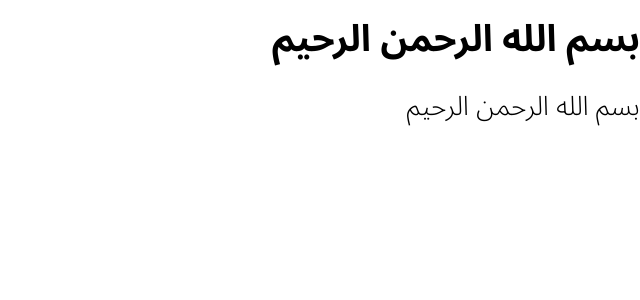
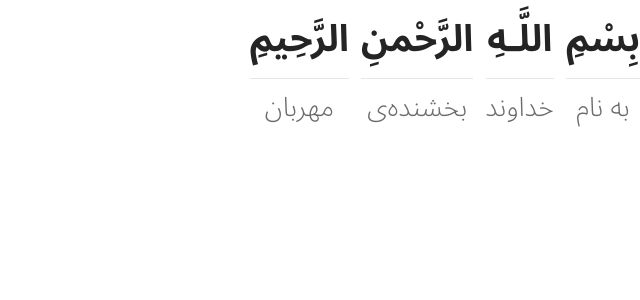
Before and after one commit to boroji/quran-hadi, a Next.js app: page / in a window 1280 px wide. Shown: the top 300 px of the page, without its empty margins (640-1280 px from the left). Built offline with nearby package versions, Linux system fonts and the light colour scheme.

Commit message:
first verse designed alhamdullilah

```diff
--- /dev/null
+++ b/components/Verse/Ayah.js
@@ -0,0 +1,22 @@
+import Kalameh from '@components/Typography/Kalameh/Kalameh'
+import Tarjomeh from '@components/Typography/Tarjomeh/Tarjomeh'
+import styles from './Ayah.module.scss'
+
+const Ayah = ({ text }) => {
+	const { container, words } = styles
+
+	return (
+		<section className={container}>
+			{text.map(({ id, kalameh, tarjomeh }) => {
+				return (
+					<article key={id} className={words}>
+						<Kalameh text={kalameh} />
+						<Tarjomeh text={tarjomeh} />
+					</article>
+				)
+			})}
+		</section>
+	)
+}
+
+export default Ayah
--- /dev/null
+++ b/components/Verse/Ayah.module.scss
@@ -0,0 +1,13 @@
+@use '../../scss/' as *;
+
+.container {
+	display: flex;
+	flex-direction: row-reverse;
+	gap: $px-14;
+}
+
+.words {
+	display: flex;
+	flex-direction: column;
+	justify-content: center;
+}
--- a/components/typography/Ayah/Ayah.js
+++ b/components/typography/Kalameh/Kalameh.js
@@ -1,4 +1,4 @@
-import styles from './Ayah.module.scss'
+import styles from './Kalameh.module.scss'
 import { Noto_Sans_Arabic } from '@next/font/google'
 
 const ArabicFont = Noto_Sans_Arabic({
@@ -7,10 +7,10 @@ const ArabicFont = Noto_Sans_Arabic({
 	display: 'block',
 })
 
-const Ayah = ({ id, className, text }) => {
-	const { ayah } = styles
+const Kalameh = ({ id, className, text }) => {
+	const { typeStyle } = styles
 
-	const dynamicClassName = `${ArabicFont.variable} ${ayah} ${className ? className : ''}`
+	const dynamicClassName = `${ArabicFont.variable} ${typeStyle} ${className ? className : ''}`
 
 	return (
 		<h1 dir='rtl' id={id} className={dynamicClassName} style={ArabicFont.style}>
@@ -19,4 +19,4 @@ const Ayah = ({ id, className, text }) => {
 	)
 }
 
-export default Ayah
+export default Kalameh
--- a/components/typography/Ayah/Ayah.module.scss
+++ b/components/typography/Kalameh/Kalameh.module.scss
@@ -1,13 +1,15 @@
 @use '../../../scss/' as *;
 
-.ayah {
+.typeStyle {
 	font-size: $h4;
+	color: $gray-10;
 	font-family: var(--noto-sans);
 	font-weight: 626;
+	text-align: center;
 }
 
 @media screen and (max-width: $md) {
-	.ayah {
+	.typeStyle {
 		font-size: $h5;
 	}
 }
--- a/components/typography/Tarjomeh/Tarjomeh.js
+++ b/components/typography/Tarjomeh/Tarjomeh.js
@@ -8,9 +8,9 @@ const ArabicFont = Noto_Sans_Arabic({
 })
 
 const Tarjomeh = ({ id, className, text }) => {
-	const { tarjomeh } = styles
+	const { typeStyle } = styles
 
-	const dynamicClassName = `${ArabicFont.variable} ${tarjomeh} ${className ? className : ''}`
+	const dynamicClassName = `${ArabicFont.variable} ${typeStyle} ${className ? className : ''}`
 
 	return (
 		<h2 dir='rtl' id={id} className={dynamicClassName} style={ArabicFont.style}>
--- a/components/typography/Tarjomeh/Tarjomeh.module.scss
+++ b/components/typography/Tarjomeh/Tarjomeh.module.scss
@@ -1,13 +1,16 @@
 @use '../../../scss/' as *;
 
-.tarjomeh {
+.typeStyle {
 	font-size: $h5;
+	color: $gray-40;
 	font-family: var(--noto-sans);
 	font-weight: 313;
+	text-align: center;
+	border-top: $px-2 solid $gray-90;
 }
 
 @media screen and (max-width: $md) {
-	.tarjomeh {
+	.typeStyle {
 		font-size: $h6;
 	}
 }
--- a/pages/index.js
+++ b/pages/index.js
@@ -1,13 +1,34 @@
-import Ayah from '@components/typography/Ayah/Ayah'
-import Tarjomeh from '@components/typography/Tarjomeh/Tarjomeh'
+import Ayah from '@components/Verse/Ayah'
 import HeadTag from 'utils/HeadTag'
 
 export default function Home() {
 	return (
 		<>
 			<HeadTag title='Quran Hadi' />
-			<Ayah text='بسم الله الرحمن الرحیم' />
-			<Tarjomeh text='بسم الله الرحمن الرحیم' />
+			<Ayah
+				text={[
+					{
+						id: '1-1-1-1',
+						kalameh: 'بِسْمِ',
+						tarjomeh: 'به نام',
+					},
+					{
+						id: '1-1-1-2',
+						kalameh: 'اللَّـهِ',
+						tarjomeh: 'خداوند',
+					},
+					{
+						id: '1-1-1-3',
+						kalameh: 'الرَّحْمنِ',
+						tarjomeh: 'بخشنده‌ی',
+					},
+					{
+						id: '1-1-1-4',
+						kalameh: 'الرَّحِيمِ',
+						tarjomeh: 'مهربان',
+					},
+				]}
+			/>
 		</>
 	)
 }
--- a/scss/_color.scss
+++ b/scss/_color.scss
@@ -1,8 +1,8 @@
 $gray-0: hsla(0, 0%, 0%, 1);
-$gray-10: hsla(0, 0%, 10%, 1);
+$gray-10: hsla(0, 0%, 14%, 1);
 $gray-20: hsla(0, 0%, 20%, 1);
 $gray-30: hsla(0, 0%, 30%, 1);
-$gray-40: hsla(0, 0%, 40%, 1);
+$gray-40: hsla(0, 0%, 42%, 1);
 $gray-50: hsla(0, 0%, 50%, 1);
 $gray-60: hsla(0, 0%, 60%, 1);
 $gray-70: hsla(0, 0%, 70%, 1);
```
